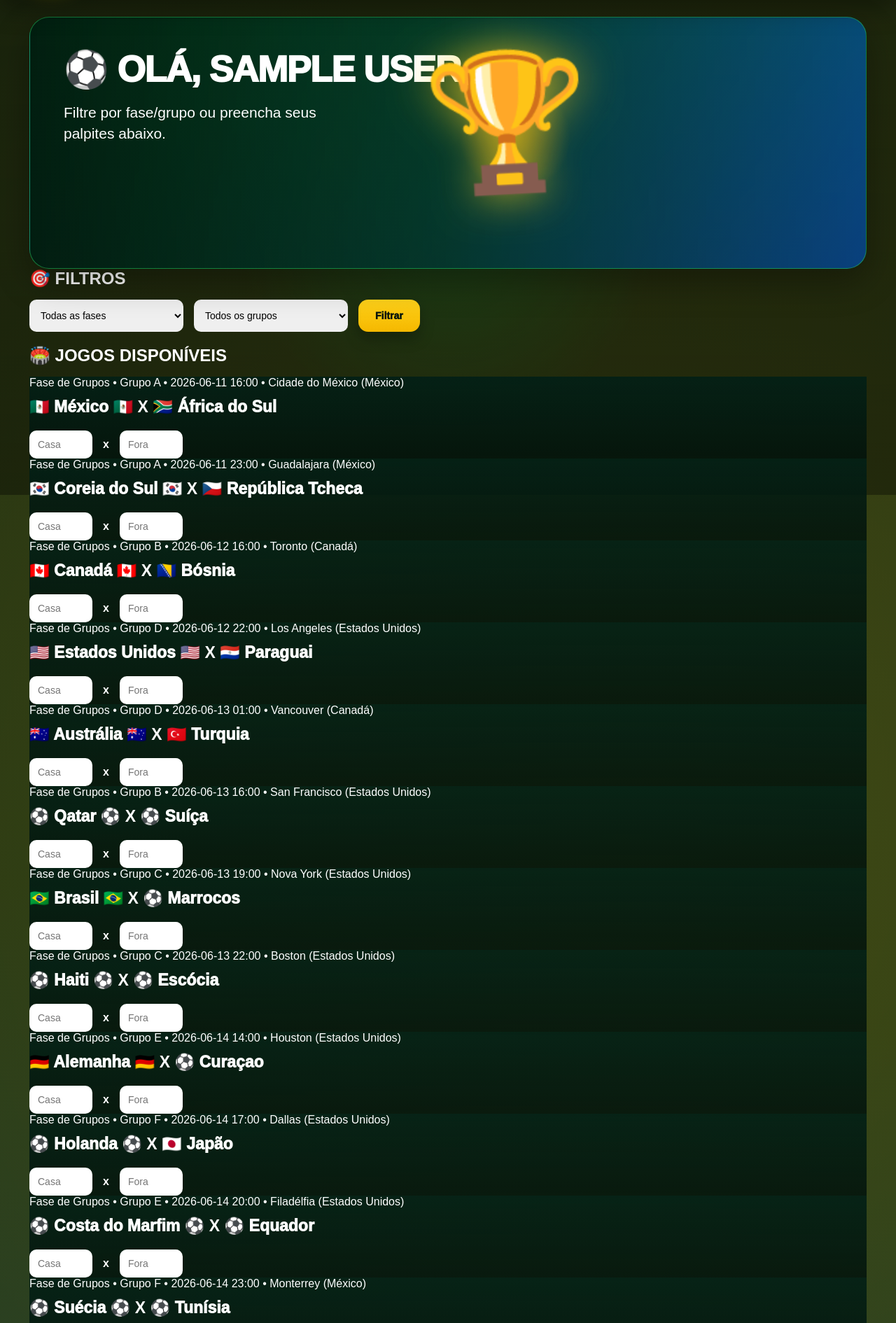
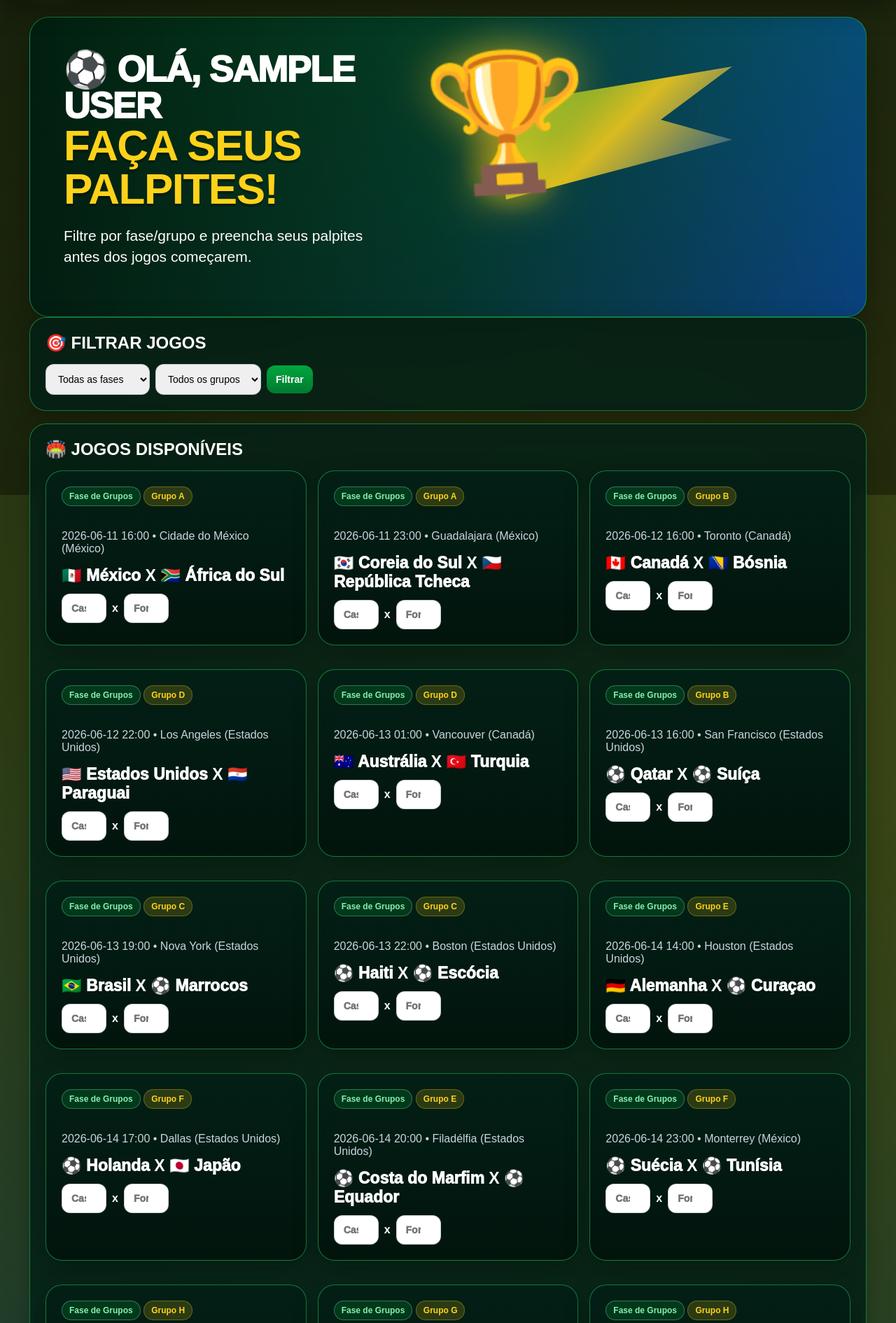
Before and after one commit to viniciusmoreira44563-cloud/bolao-copa-2026, a Flask app: page /jogos in a window 1280 px wide. Shown: the part 93-1983 px from the top of the page at 70% size. Run offline with Flask 3, Linux system fonts and the light colour scheme; the visitor is signed in with stand-in values (Sample User, id 1); data comes from the database, SQL or seed files in the repository; data that the repository does not hold is empty.

Commit message:
Update matches.html

```diff
--- a/templates/matches.html
+++ b/templates/matches.html
@@ -3,103 +3,87 @@
 {% block content %}
 
 <section class="hero">
+    <div class="brush"></div>
 
-    <h1>⚽ Olá, {{ user_name }} 👋</h1>
+    <div class="hero-content">
+        <h1>
+            ⚽ OLÁ, {{ user_name }}
+            <strong>FAÇA SEUS PALPITES!</strong>
+        </h1>
 
         <p>
-        Filtre por fase/grupo ou preencha seus palpites abaixo.
+            Filtre por fase/grupo e preencha seus palpites antes dos jogos começarem.
         </p>
-
+    </div>
 </section>
 
-<section class="matches-section">
+<div class="card">
 
     <div class="section-title">
-        <h2>🎯 Filtros</h2>
+        <h2>🎯 FILTRAR JOGOS</h2>
     </div>
 
-    <form method="get" style="
-        display:flex;
-        gap:15px;
-        flex-wrap:wrap;
-        margin-bottom:20px;
-    ">
+    <form method="get" class="form-line">
 
-        <select name="stage" style="
-            padding:12px;
-            border-radius:10px;
-            border:none;
-            min-width:220px;
-        ">
-
-            <option value="">
-                Todas as fases
-            </option>
+        <select name="stage">
+            <option value="">Todas as fases</option>
 
             {% for s in stages %}
-                <option value="{{ s }}">
+                <option value="{{ s }}" {% if selected_stage == s %}selected{% endif %}>
                     {{ s }}
                 </option>
             {% endfor %}
-
         </select>
 
-        <select name="group" style="
-            padding:12px;
-            border-radius:10px;
-            border:none;
-            min-width:220px;
-        ">
-
-            <option value="">
-                Todos os grupos
-            </option>
+        <select name="group">
+            <option value="">Todos os grupos</option>
 
             {% for g in groups %}
-                <option value="{{ g }}">
+                <option value="{{ g }}" {% if selected_group == g %}selected{% endif %}>
                     {{ g }}
                 </option>
             {% endfor %}
-
         </select>
 
-        <button type="submit" class="btn">
+        <button type="submit">
             Filtrar
         </button>
 
     </form>
 
-</section>
+</div>
 
-<section class="matches-section">
+<div class="card">
 
     <div class="section-title">
-        <h2>🏟️ Jogos disponíveis</h2>
+        <h2>🏟️ JOGOS DISPONÍVEIS</h2>
     </div>
 
     <form method="post">
 
+        <div class="grid">
+
             {% for match in matches %}
 
-        <div class="match-card">
+            <div class="card match-card {% if match.locked or match.finished %}locked{% endif %}">
 
-            <div class="match-info">
+                <div>
+                    <span class="badge stage-badge">
+                        {{ match.stage }}
+                    </span>
 
-                {{ match.stage }}
+                    <span class="badge">
+                        {{ match.group_name }}
+                    </span>
+                </div>
 
+                <br>
+
+                <p class="muted">
+                    {{ match.match_date }}
                     •
-
-                {{ match.group_name }}
-
-                •
-
-                {{ match.match_date }}
-
-                •
-
                     {{ match.location }}
-
-            </div>
+                </p>
 
                 <div class="teams">
 
@@ -109,76 +93,62 @@
                     </span>
 
                     <strong>
-    {{ FLAGS.get(match.team_home, "⚽") }}
                         X
-    {{ FLAGS.get(match.team_away, "⚽") }}
                     </strong>
 
-                <span>{{ match.team_away }}</span>
+                    <span>
+                        {{ FLAGS.get(match.team_away, "⚽") }}
+                        {{ match.team_away }}
+                    </span>
 
                 </div>
 
                 {% if match.finished %}
 
-                <div style="
-                    margin-top:15px;
-                    color:#fbbf24;
-                    font-weight:bold;
-                ">
-                    Resultado:
+                    <p>
+                        <strong>Resultado:</strong>
                         {{ match.score_home }}
                         x
                         {{ match.score_away }}
-                </div>
+                    </p>
 
                 {% endif %}
 
                 {% if match.locked or match.finished %}
 
-                <div style="
-                    margin-top:15px;
-                    color:#ef4444;
-                    font-weight:bold;
-                ">
+                    <span class="badge">
                         🔒 Palpites bloqueados
-                </div>
+                    </span>
+
+                    {% if match.guess_home is not none and match.guess_away is not none %}
+                        <p class="muted">
+                            Seu palpite:
+                            <strong>{{ match.guess_home }} x {{ match.guess_away }}</strong>
+                        </p>
+                    {% endif %}
 
                 {% else %}
 
-                <div style="
-                    display:flex;
-                    gap:15px;
-                    align-items:center;
-                    margin-top:20px;
-                    flex-wrap:wrap;
-                ">
+                    <div class="score-box">
 
                         <input
+                            class="score-input"
                             type="number"
                             name="home_{{ match.id }}"
                             min="0"
                             placeholder="Casa"
-                        style="
-                            width:90px;
-                            padding:12px;
-                            border-radius:10px;
-                            border:none;
-                        "
+                            value="{{ match.guess_home if match.guess_home is not none else '' }}"
                         >
 
                         <strong>x</strong>
 
                         <input
+                            class="score-input"
                             type="number"
                             name="away_{{ match.id }}"
                             min="0"
                             placeholder="Fora"
-                        style="
-                            width:90px;
-                            padding:12px;
-                            border-radius:10px;
-                            border:none;
-                        "
+                            value="{{ match.guess_away if match.guess_away is not none else '' }}"
                         >
 
                     </div>
@@ -189,12 +159,16 @@
 
             {% endfor %}
 
-        <button type="submit" class="btn" style="margin-top:25px;">
+        </div>
+
+        <br>
+
+        <button type="submit" class="btn green">
             💾 Salvar todos os palpites
         </button>
 
     </form>
 
-</section>
+</div>
 
 {% endblock %}
```
Lines whose indentation alone changed are shown as unchanged.
